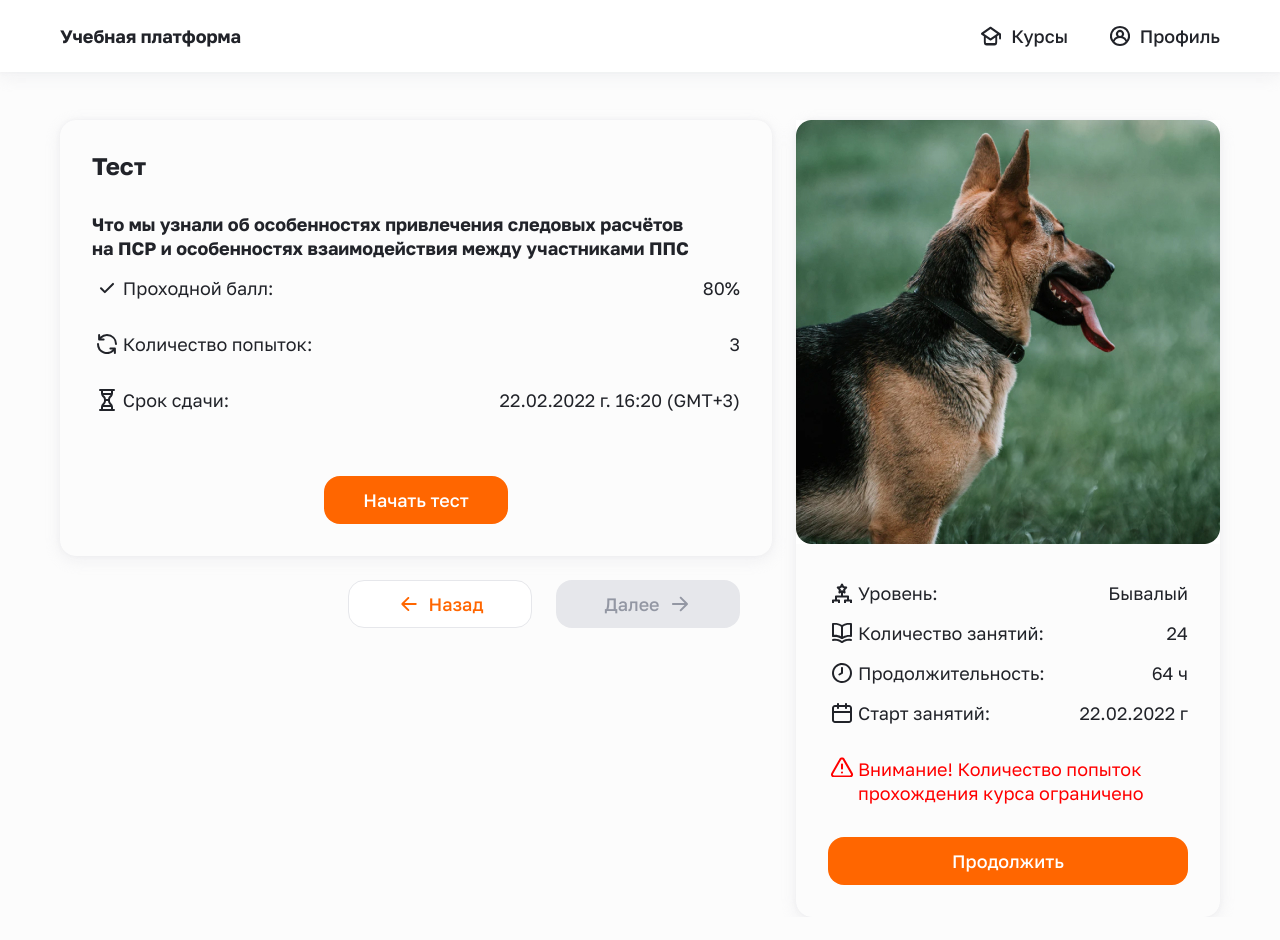
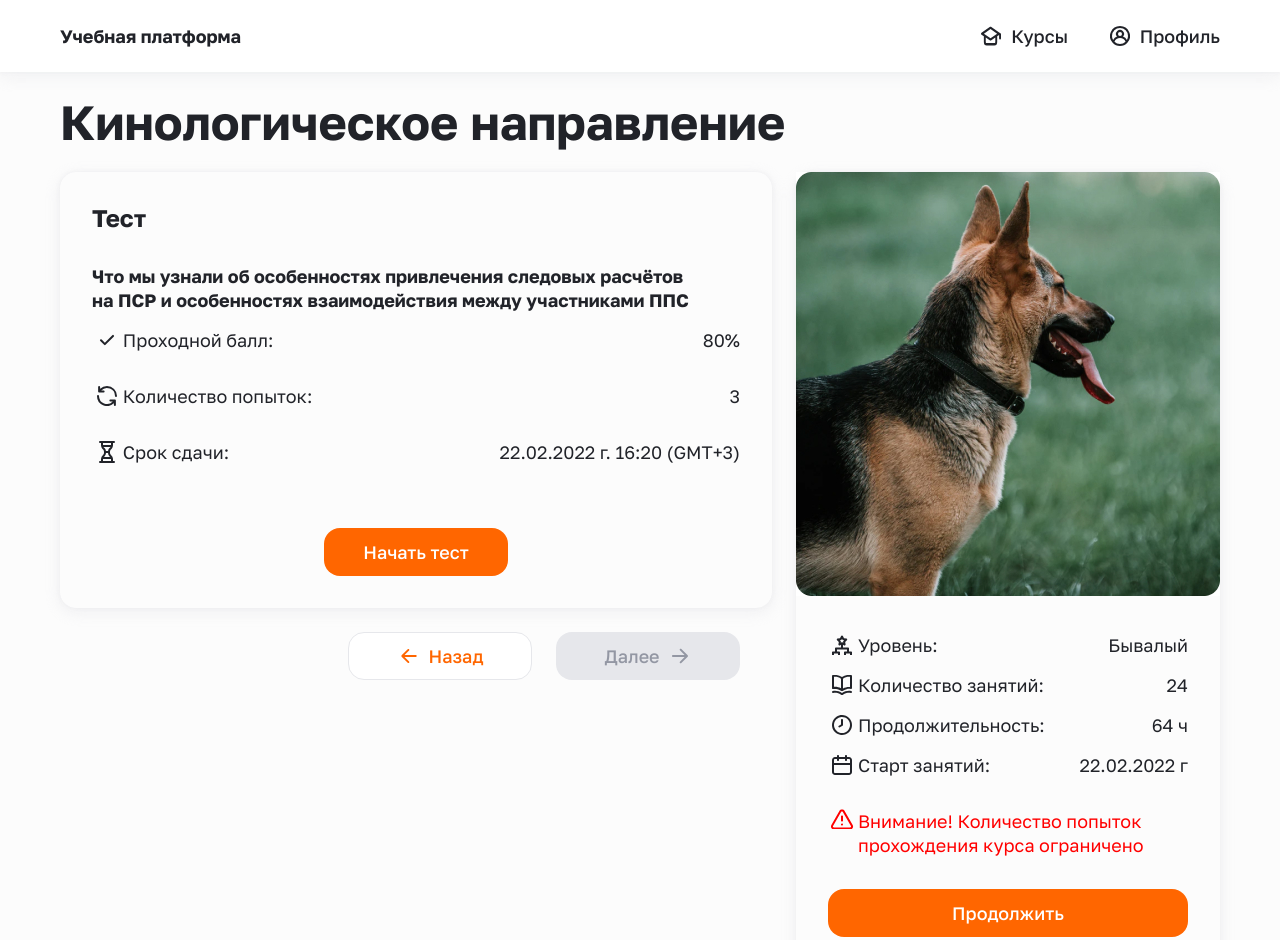
Before and after one commit to Maichonok/lizaAlertTeamWork, a plain HTML site: page course.html in a window 1280 px wide. Before the commit the page ends 917 px from the top, so only its background shows below. Drawn offline with Linux system fonts and the light colour scheme.

Commit message:
addes h1 block

```diff
--- /dev/null
+++ b/blocks/course-header-name/course-header-name.css
@@ -0,0 +1,10 @@
+.course-header-name {
+  width: 100%;
+  font-style: normal;
+  font-weight: 700;
+  font-size: 48px;
+  line-height: 52px;
+  color: #212329;
+  grid-area: breadcrumbs;
+  margin: 0;
+}
--- a/blocks/course-info/course-info.css
+++ b/blocks/course-info/course-info.css
@@ -10,6 +10,7 @@
   font-weight: 400;
   font-size: 18px;
   line-height: 24px;
+  color: #212329;
 }
 
 @media screen and (max-width: 1039px) {
--- a/course.html
+++ b/course.html
@@ -29,8 +29,9 @@
     </ul>
   </nav>
 </header>
+<h1 class="course-header-name">Кинологическое направление</h1>
+<main class="content">
 
-<main class="content">
   <section class="conditions section" id="preview">
     <div class="section-background">
       <h1 class="section-title ">Тест</h1>
--- a/pages/course.css
+++ b/pages/course.css
@@ -92,6 +92,7 @@
 @import url(../blocks/course-info/__description-param/course-info__description-param.css);
 @import url(../blocks/course-info/__attention/course-info__attention.css);
 @import url(../blocks/course-info/__attention-paragraph/course-info__attention-paragraph.css);
+@import url(../blocks/course-header-name/course-header-name.css);
 
 @import url(../blocks/sidebar-menu/sidebar-menu.css);
 @import url(../blocks/sidebar-menu/__item/sidebar-menu__item.css);
```
